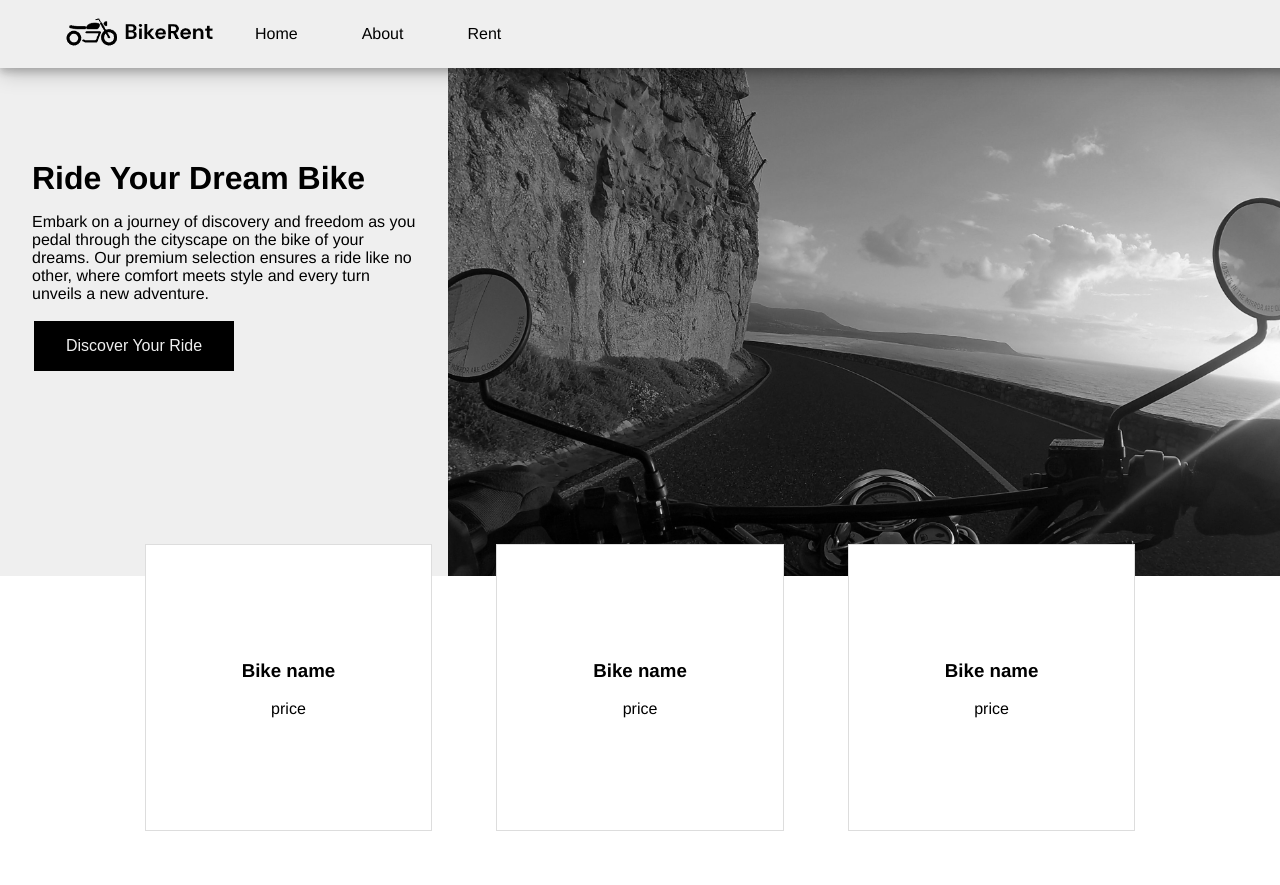
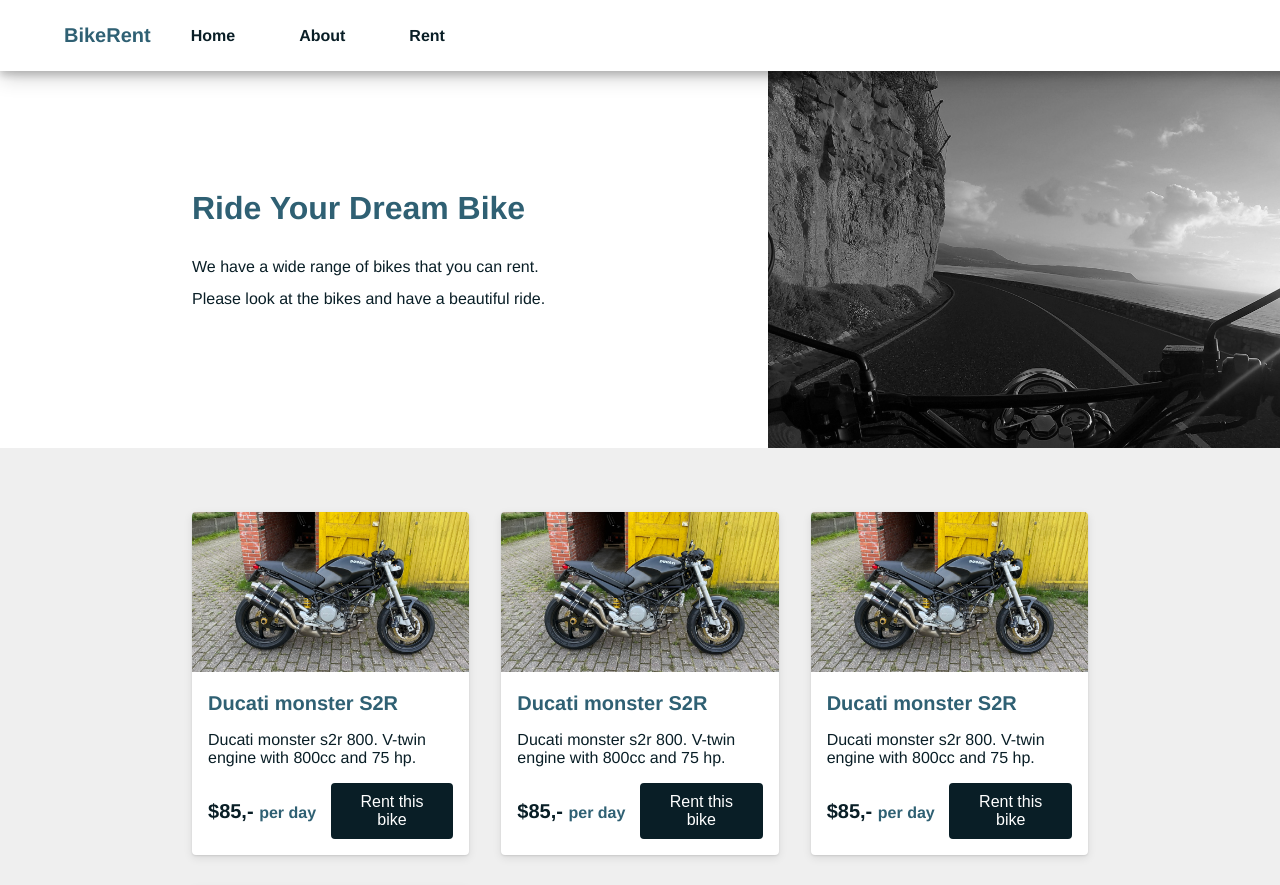
Before and after one commit to hendrik-boerma/motorcycle-rent, a React (Create React App) app: page / in a window 1280 px wide. Shown: the top 885 px of the page. Built offline with nearby package versions, Linux system fonts and the light colour scheme.

Commit message:
header and cards

```diff
--- a/src/Components/Cards.css
+++ b/src/Components/Cards.css
@@ -1,22 +1,95 @@
 .card-container {
-    display: flex;
-    gap: 4rem;
-    text-align: center;
+  display: grid;
+  grid-template-columns: repeat(3, 1fr);
+  gap: 2rem;
   justify-content: center;
-    flex-wrap: wrap;
-    padding: 0rem 2rem 8rem 2rem;
+  padding: 4rem 12rem 8rem 12rem;
 }
 
 .card {
-    border: 1px solid #ddd;
   background-color: #ffffff;
-    margin-top: -2rem;
-    padding: 6rem;
+  border-radius: 0.25rem;
   z-index: 10;
+  box-shadow: 0 1px 2px 0 rgba(0, 0, 0, 0.1), 0 3px 10px 0 rgba(0, 0, 0, 0.09);
+}
+
+.card:hover {
+  box-shadow: 0 4px 8px 0 rgba(0, 0, 0, 0.2), 0 6px 20px 0 rgba(0, 0, 0, 0.19);
+  cursor: pointer;
+}
+
+.cardimage {
+  border-radius: 0.25rem 0.25rem 0 0;
+  width: 100%;
+  height: 100%;
+  max-height: 10rem;
+  object-fit: cover;
+}
+
+.cardprice {
+  font-size: 1.25rem;
+  font-weight: 600;
+}
+
+.cardprice span {
+  font-size: 1rem;
+  font-weight: 600;
+  color: #2F6073;
+}
+
+.carddescription {
+  padding: 1rem;
+}
+
+H4 {
+  margin: 0;
+  padding: 1rem 1rem 0 1rem;
+  text-align: left;
+  font-size: 1.25rem;
+  font-weight: 600;
+}
+
+.card div {
+  padding: 0 1rem 0 1rem;
+  display: grid;
+  grid-template-columns: repeat(2, 1fr);
+  text-align: left;
+  align-items: center;
+  padding-bottom: 1rem;
+}
+
+
+.cardbutton {
+  font-size: 1rem;
+  border-radius: 0.25rem;
+  border: none;
+  text-decoration: none;
+  padding: 0.5rem 1rem;
+  background-color: #091E26;
+  color: #ffffff;
+  border: 2px solid #091E26;
+  transition: 0.5s;
+}
+
+.cardbutton:hover {
+  background-color: #ffffff;
+  border-color: #091E26;
+  color: #091E26;
+  cursor: pointer;
+  transition: 0.5s;
+}
+
+@media screen and (max-width: 1279px) {
+  .card-container {
+    grid-template-columns: repeat(2, 1fr);
+    padding: 2rem 4rem 8rem 4rem;
+  }
 }
 
 @media screen and (max-width: 750px) {
   .card-container {
+    padding: 2rem 1rem 8rem 1rem;
+    display: flex;
     flex-direction: column;
   }
 }
--- a/src/Components/Cards.js
+++ b/src/Components/Cards.js
@@ -1,22 +1,23 @@
 import './Cards.css';
+import { bikes } from '../Data.js'
 
 function Cards() {
   return (
-      <div className='card-container'>
-        <div className="card">
-          <h3>Bike name</h3>
-          <p>price</p>
-        </div>
-        <div className="card">
-          <h3>Bike name</h3>
-          <p>price</p>
-        </div>
-        <div className="card">
-          <h3>Bike name</h3>
-          <p>price</p>
-        </div>
-      </div>
-  );
+    <div className='card-container'>
+      {bikes.map(bike => (
+        <div className="card" key={bike.name}>
+          <img className='cardimage' src={bike.picture} alt={bike.name} />
+          <h4 className='cardtitle' >{bike.name}</h4>
+          <p className='carddescription'>{bike.description}</p>
+          <div>
+            <p className="cardprice">${bike.price} <span>per day</span></p>
+            <button className="cardbutton">Rent this bike</button>
+          </div>
+        </div>))
+      }
+    </div>
+
+  )
 }
 
 export default Cards;
--- a/src/Components/Footer.css
+++ b/src/Components/Footer.css
@@ -1,5 +1,5 @@
 footer {
     width: 100%;
-    background-color: #efefef;
+    background-color: #091E26;
     height: 24rem;
 }
--- a/src/Components/Footer.js
+++ b/src/Components/Footer.js
@@ -3,7 +3,6 @@
 function Footer() {
   return (
     <footer>
-
     </footer>
   );
 }
--- a/src/Components/Header.css
+++ b/src/Components/Header.css
@@ -1,50 +1,49 @@
 header {
     margin-top: 4rem;
-    background-color: #EFEFEF;
-    color: #EFEFEF;
-    min-height: 32rem;
+    background-color: #ffffff;
+    min-height: 24rem;
     display: grid;
-    grid-template-areas: 'auto auto article image ';
+    grid-template-areas: 'article image';
     align-items: center;
-    justify-content: space-between;
 }
 
 header article {
     grid-area: article;
-    padding: 2rem;
+    display: flex;
+    flex-direction: column;
+    gap: 1rem;
+    padding: 2rem 12rem;
     max-width: 24rem;
-    height: 20rem;
+}
+
+header p {
+    line-height: 2rem;
+    font-size: 1rem;
 }
 
 header img {
     grid-area: image;
     width:100%;
     height:100%;
-    max-height: 32rem;
+    max-height: 24rem;
     object-fit:cover;
     filter: grayscale(100%);
 }
 
-header button {
-    font-size: 1rem;
-    border: none;
-    text-decoration: none;
-    padding: 1rem 2rem;
-    background-color: black;
-    color: #efefef;
-    border:2px solid #efefef;
+@media screen and (max-width: 1279px) {
+    header article {
+        padding: 2rem 4rem;
+    }
   }
 
-header button:hover {
-    background-color: #efefef;
-    border-color:  black;
-    color: black;
-    cursor: pointer;
+  @media screen and (max-width: 750px) {
+    header article {
+        padding: 2rem 1rem;
+        max-width: 29.25rem;
+    }
+    header {
+        height: auto;
+        display: flex;
+        flex-direction: column-reverse;
+    }
   }
-
-@media screen and (max-width: 750px) {
-    header {
-        grid-template-areas: 'image' 'article';
-        height: auto;
-    }
-}
--- a/src/Components/Header.js
+++ b/src/Components/Header.js
@@ -6,8 +6,7 @@
     <header>
       <article>
         <h1>Ride Your Dream Bike</h1>
-        <p>Embark on a journey of discovery and freedom as you pedal through the cityscape on the bike of your dreams. Our premium selection ensures a ride like no other, where comfort meets style and every turn unveils a new adventure.</p>
-        <button>Discover Your Ride</button>
+        <p>We have a wide range of bikes that you can rent. Please look at the bikes and have a beautiful ride.</p>
       </article>
       <img src={HeaderImage} alt='motorcycle riding coast route' />
     </header>
--- a/src/Components/Nav.css
+++ b/src/Components/Nav.css
@@ -6,23 +6,24 @@
     padding: 1rem 4rem;
     display: flex;
     align-items: center;
-    background-color: #efefef;
+    background-color: #ffffff;
     box-shadow: 0 4px 8px 0 rgba(0, 0, 0, 0.2), 0 6px 20px 0 rgba(0, 0, 0, 0.19);
     z-index: 100;
 }
 
 .toggle-button {
-    background-color: #efefef;
+    background-color: #ffffff;
     border: none;
     display: none;
     overflow: hidden;
     height: 2rem;
+    cursor: pointer;
 }
 
 .toggle-button span {
     width: 2rem;
     height: 0.25rem;
-    background-color: #000000;
+    background-color: #2F6073;
     border-radius: 4rem;
     transition: 0.5s;
 }
@@ -34,10 +35,12 @@
 .toggle-button.active span:nth-child(1) {
     transform: translateY(0.5rem) rotate(45deg);
     width: 2rem;
+    background-color: #091E26;
 }
 
 .toggle-button span:nth-child(2) {
     width: 2rem;
+    background-color: #091E26;
 }
 
 .toggle-button.active span:nth-child(2) {
@@ -53,8 +56,9 @@
 }
 
 .logo {
-    width: auto;
-    height: 2rem;
+    font-size: 1.25rem;
+    font-weight: 600;
+    color: #2F6073;
 }
 
 .navlist-open {
--- a/src/Components/Nav.js
+++ b/src/Components/Nav.js
@@ -1,5 +1,4 @@
 import './Nav.css';
-import logo from '../Images/Logo.png'
 import { useState } from 'react';
 
 function Nav() {
@@ -24,7 +23,7 @@
             <span></span>
             <span></span>
           </button>
-          <img className='logo' src={logo} alt='logo'/>
+          <p className='logo'>BikeRent</p>
           </div>
             <ul className={toggleMenu ? "navlist-open" : "navlist-close"}>
                 <li>Home</li>
--- /dev/null
+++ b/src/Data.js
@@ -0,0 +1,44 @@
+import ducati from './Images/ducati.jpg'
+
+export const bikes = [
+    {
+    name: 'Ducati monster S2R',
+    price: '85,-',
+    description: 'Ducati monster s2r 800. V-twin engine with 800cc and 75 hp.',
+    engine: 'V-twin 800 cc',
+    year: '2006',
+    horsepower: '75hp',
+    license: 'A',
+    picture: ducati
+},
+{
+    name: 'Ducati monster S2R',
+    price: '85,-',
+    description: 'Ducati monster s2r 800. V-twin engine with 800cc and 75 hp.',
+    engine: 'V-twin 800 cc',
+    year: '2006',
+    horsepower: '75hp',
+    license: 'A',
+    picture: ducati
+},
+{
+    name: 'Ducati monster S2R',
+    price: '85,-',
+    description: 'Ducati monster s2r 800. V-twin engine with 800cc and 75 hp.',
+    engine: 'V-twin 800 cc',
+    year: '2006',
+    horsepower: '75hp',
+    license: 'A',
+    picture: ducati
+},
+{
+    name: 'Ducati monster S2R',
+    price: '85,-',
+    description: 'Ducati monster s2r 800. V-twin engine with 800cc and 75 hp.',
+    engine: 'V-twin 800 cc',
+    year: '2006',
+    horsepower: '75hp',
+    license: 'A',
+    picture: ducati
+}
+];
--- a/src/index.css
+++ b/src/index.css
@@ -6,21 +6,45 @@
 body {
   margin: 0;
   padding: 0;
-  font-family:'Ubuntu', 'Cantarell', 'Fira Sans', 'Droid Sans', 'Helvetica Neue',
+  background-color: #efefef;
+  font-family:'Grill Sans', 'Cantarell', 'Fira Sans', 'Droid Sans', 'Helvetica Neue',
     sans-serif;
   -webkit-font-smoothing: antialiased;
   -moz-osx-font-smoothing: grayscale;
 }
 
+main {
+ display: flex;
+ align-items: center;
+ justify-content: center;
+}
+
 h1 {
-  color: #000000;
+  color: #2F6073;
   font-size: 2rem;
   margin: 0;
 }
 
+h4 {
+  color: #2F6073;
+}
+
 p {
-  color: #000000;
+  padding: 0.5rem 0;
+  margin: 0;
+  color: #091E26;
   font-size: 1rem;
+}
+
+li {
+  font-weight: 600;
+  font-size: 1rem;
+  color: #091E26;
+}
+
+li:hover {
+  cursor: pointer;
+  color: #2F6073;
 }
 
 code {
```
Also changed, not shown: src/Images/ducati.jpg (added). Lines whose indentation alone changed are shown as unchanged.
